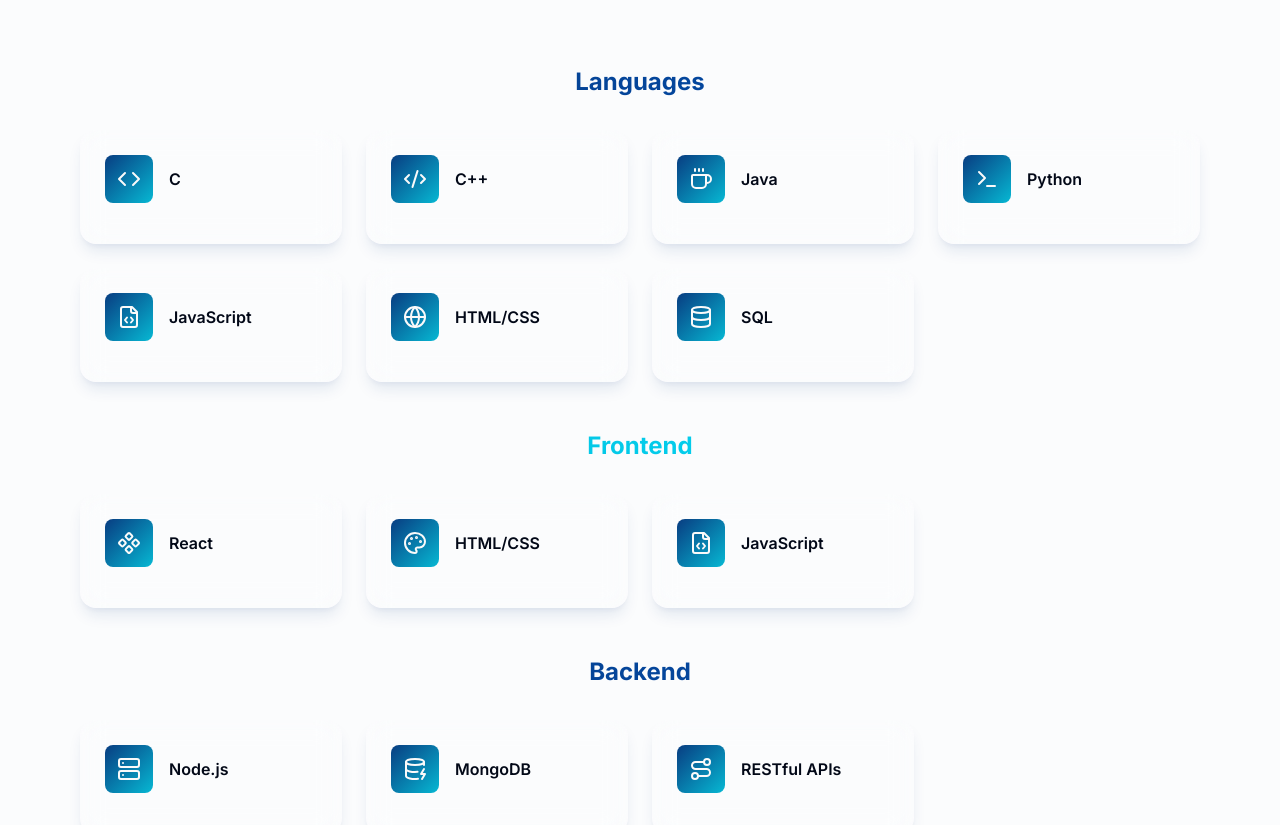
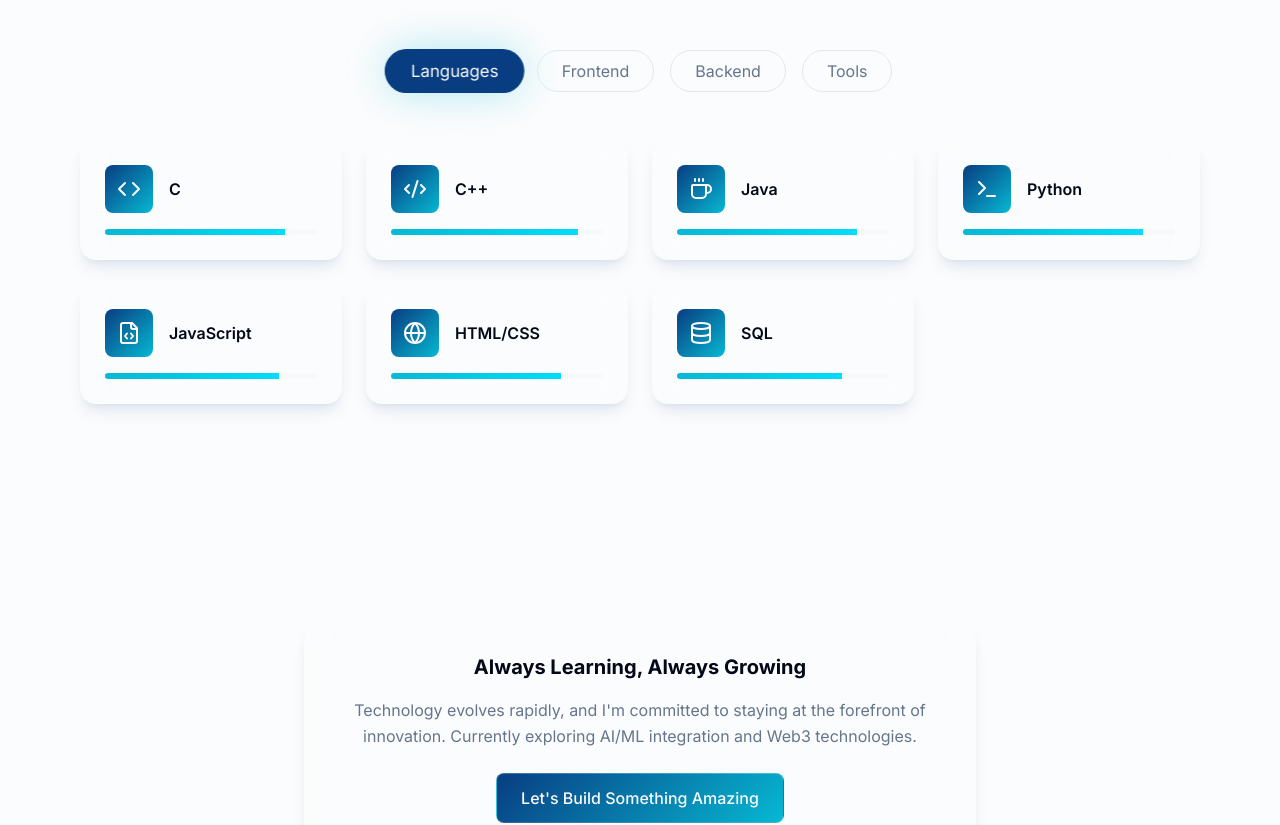
Before and after one commit to Ashtonroxas/Ashton-Roxas-Portfolio, a React (Vite) app: page / in a window 1280 px wide. Shown: the part 2982-3807 px from the top of the page. Built offline with nearby package versions, Linux system fonts and the light colour scheme.

Commit message:
Implemented interactive systems tab

```diff
--- a/src/components/Skills.tsx
+++ b/src/components/Skills.tsx
@@ -1,12 +1,18 @@
-import { motion } from "framer-motion";
+import { motion, AnimatePresence } from "framer-motion";
 import * as Icons from "lucide-react";
 import { portfolioData } from "@/data/portfolio";
+import { useState } from "react";
 
-// Variants (defined once)
+// Variants
 const containerVariants = {
   hidden: { opacity: 0 },
-  visible: { opacity: 1, transition: { staggerChildren: 0.1 } },
+  visible: {
+    opacity: 1,
+    transition: { staggerChildren: 0.1 }
+  },
+  exit: { opacity: 0, y: -20 }
 };
+
 const itemVariants = {
   hidden: { opacity: 0, scale: 0.8 },
   visible: { opacity: 1, scale: 1, transition: { duration: 0.5 } },
@@ -15,6 +21,7 @@
 // Reusable card
 const SkillCard = ({ skill }: { skill: any }) => {
   const IconComponent = Icons[skill.icon as keyof typeof Icons] as any;
+
   return (
     <motion.div
       variants={itemVariants}
@@ -23,34 +30,42 @@
     >
       <div className="flex items-center gap-4 mb-4">
         <div className="p-3 bg-gradient-hero rounded-radius-small text-primary-foreground">
-          <IconComponent className="w-6 h-6" />
+          {IconComponent ? <IconComponent className="w-6 h-6" /> : <Icons.Code className="w-6 h-6" />}
         </div>
         <h4 className="font-semibold text-foreground group-hover:text-accent transition-colors">
           {skill.name}
         </h4>
       </div>
+
+      {/* Optional: Add a progress bar if 'level' exists */}
+      {skill.level && (
+        <div className="w-full bg-muted/50 rounded-full h-1.5 mt-2 overflow-hidden">
+          <motion.div
+            initial={{ width: 0 }}
+            whileInView={{ width: `${skill.level}%` }}
+            transition={{ duration: 1, delay: 0.2 }}
+            className="h-full bg-gradient-accent"
+          />
+        </div>
+      )}
     </motion.div>
   );
 };
 
-const skillCategories = [
-  { title: "Languages", skills: portfolioData.skills.languages, gradient: "text-gradient-primary" },
-  { title: "Frontend", skills: portfolioData.skills.frontend, gradient: "text-gradient-accent" },
-  { title: "Backend", skills: portfolioData.skills.backend, gradient: "text-gradient-primary" },
-  { title: "Tools", skills: portfolioData.skills.tools, gradient: "text-gradient-accent" },
-];
+const Skills = () => {
+  const [activeTab, setActiveTab] = useState("Languages");
+  const categories = ["Languages", "Frontend", "Backend", "Tools"];
 
-const Skills = () => (
-  <section id="skills" className="section-padding bg-muted/30">
-    <div className="container mx-auto max-w-7xl">
+  return (
+    <section id="skills" className="section-padding bg-muted/30 relative overflow-hidden">
+      <div className="container mx-auto max-w-7xl relative z-10">
         <motion.div
-        variants={containerVariants}
           initial="hidden"
           whileInView="visible"
           viewport={{ once: true, amount: 0.3 }}
         >
           {/* Header */}
-        <motion.div variants={itemVariants} className="text-center mb-16">
+          <motion.div variants={itemVariants} className="text-center mb-12">
             <h2 className="text-3xl md:text-4xl lg:text-5xl font-bold text-gradient-primary mb-4">
               Skills & Technologies
             </h2>
@@ -59,32 +74,51 @@
             </p>
           </motion.div>
 
-        {/* Categories */}
-        <div className="space-y-12">
-          {skillCategories.map((category) => (
-            <motion.div key={category.title} variants={itemVariants}>
-              <h3 className={`text-2xl font-bold mb-8 text-center ${category.gradient}`}>
-                {category.title}
-              </h3>
+          {/* Tab Navigation */}
           <motion.div
+            variants={itemVariants}
+            className="flex justify-center flex-wrap gap-4 mb-12"
+          >
+            {categories.map((category) => (
+              <button
+                key={category}
+                onClick={() => setActiveTab(category)}
+                className={`px-6 py-2 rounded-full transition-all duration-300 border backdrop-blur-sm ${
+                  activeTab === category
+                    ? "bg-primary text-primary-foreground border-primary shadow-glow scale-105"
+                    : "bg-card/30 text-muted-foreground border-card-border hover:border-primary/50 hover:bg-card/50"
+                }`}
+              >
+                {category}
+              </button>
+            ))}
+          </motion.div>
+
+          {/* Filtered Grid */}
+          <div className="min-h-[400px]"> {/* Min height prevents layout shift */}
+            <AnimatePresence mode="wait">
+              <motion.div
+                key={activeTab}
                 variants={containerVariants}
+                initial="hidden"
+                animate="visible"
+                exit="exit"
                 className="grid grid-cols-1 md:grid-cols-2 lg:grid-cols-4 gap-6"
               >
-                {category.skills.map((skill: any) => (
+                {portfolioData.skills[activeTab.toLowerCase() as keyof typeof portfolioData.skills]?.map((skill: any) => (
                   <SkillCard key={skill.name} skill={skill} />
                 ))}
               </motion.div>
-            </motion.div>
-          ))}
+            </AnimatePresence>
           </div>
 
           {/* CTA */}
-        <motion.div variants={itemVariants} className="text-center mt-16">
-          <div className="glass-card p-8 rounded-radius-large max-w-2xl mx-auto">
+          <motion.div variants={itemVariants} className="text-center mt-20">
+            <div className="glass-card p-8 rounded-radius-large max-w-2xl mx-auto bg-gradient-glass">
               <h3 className="text-xl font-bold text-foreground mb-4">
                 Always Learning, Always Growing
               </h3>
-            <p className="text-muted-foreground mb-6">
+              <p className="text-muted-foreground mb-6 leading-relaxed">
                 Technology evolves rapidly, and I'm committed to staying at the forefront of innovation.
                 Currently exploring AI/ML integration and Web3 technologies.
               </p>
@@ -104,5 +138,6 @@
       </div>
     </section>
   );
+};
 
 export default Skills;
```
Lines whose indentation alone changed are shown as unchanged.
